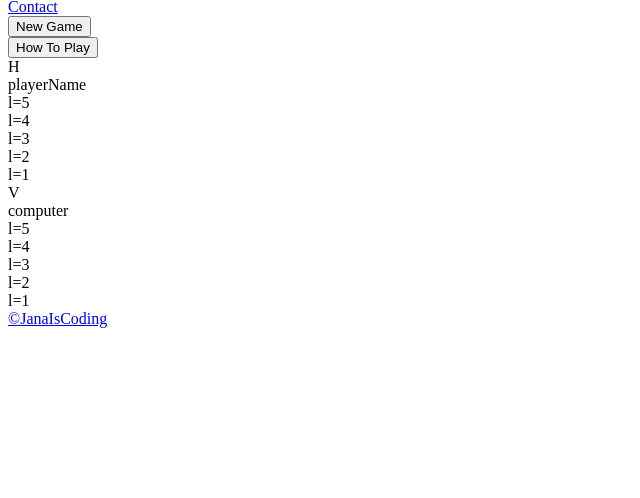
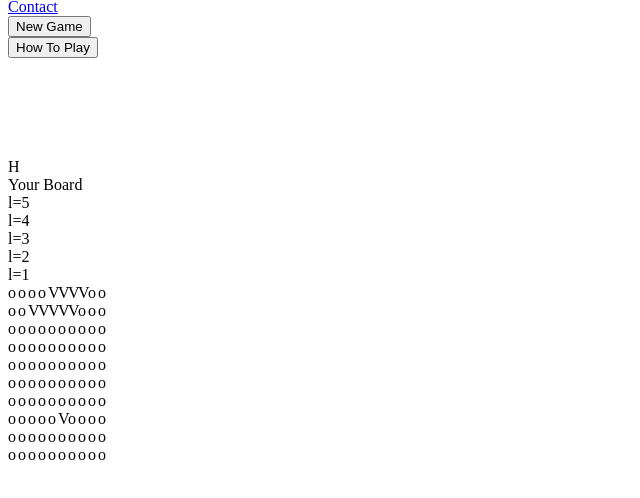
Before and after one commit to janaiscoding/battleship, a website built with webpack: page dist/index.html in a window 1280 px wide. Shown: the part 28-526 px from the top of the page, without its empty margins (0-640 px from the left). Built offline with nearby package versions, Linux system fonts and the light colour scheme; some icons are missing.

Commit message:
Fix TypeError in placeShip in gameboard class

```diff
--- a/package.json
+++ b/package.json
@@ -3,7 +3,6 @@
   "version": "1.0.0",
   "description": "",
   "main": "index.js",
-  "type": "module",
   "scripts": {
     "test": "jest",
     "build": "webpack"
@@ -13,7 +12,9 @@
   "license": "ISC",
   "devDependencies": {
     "@babel/preset-env": "^7.20.2",
+    "css-loader": "^6.7.3",
     "jest": "^29.5.0",
+    "style-loader": "^3.3.2",
     "webpack": "^5.76.2",
     "webpack-cli": "^5.0.1"
   }
--- a/src/factories/gamboard.js
+++ b/src/factories/gamboard.js
@@ -41,17 +41,19 @@ export default class Gameboard {
     return board;
   }
   placeShip(l, x, y, d) {
+    console.log(`l+x:`, l+x)
+    console.log(`l+y:`, l+y)
     if (d === "V") {
       let columnValid = true;
       for (let i = x; i < x + l; i++) {
-        if (this.board[i][y] !== "o") {
+        if (this.board[i][y] !== "o" || x + l > 10) {
           columnValid = false;
           break;
         }
       }
       if (columnValid) {
         if (l === 5 && this.shipsArray[0].coordPairs.length === 0) {
-          while (l !== 0 && x + l < 11 && y + l < 11) {
+          while (l !== 0) {
             this.shipsArray[0].coordPairs.push({ x, y });
             this.board[x][y] = "V";
             x++;
@@ -60,7 +62,7 @@ export default class Gameboard {
           return this.board;
         }
         if (l === 4 && this.shipsArray[1].coordPairs.length === 0) {
-          while (l !== 0 && x + l < 11 && y + l < 11) {
+          while (l !== 0) {
             this.shipsArray[1].coordPairs.push({ x, y });
             this.board[x][y] = "V";
             x++;
@@ -69,7 +71,7 @@ export default class Gameboard {
           return this.board;
         }
         if (l === 3 && this.shipsArray[2].coordPairs.length === 0) {
-          while (l !== 0 && x + l < 11 && y + l < 11) {
+          while (l !== 0) {
             this.shipsArray[2].coordPairs.push({ x, y });
             this.board[x][y] = "V";
             x++;
@@ -78,7 +80,7 @@ export default class Gameboard {
           return this.board;
         }
         if (l === 2 && this.shipsArray[3].coordPairs.length === 0) {
-          while (l !== 0 && x + l < 11 && y + l < 11) {
+          while (l !== 0) {
             this.shipsArray[3].coordPairs.push({ x, y });
             this.board[x][y] = "V";
             x++;
@@ -87,7 +89,7 @@ export default class Gameboard {
           return this.board;
         }
         if (l === 1 && this.shipsArray[4].coordPairs.length === 0) {
-          while (l !== 0 && x + l < 11 && y + l < 11) {
+          while (l !== 0) {
             this.shipsArray[4].coordPairs.push({ x, y });
             this.board[x][y] = "V";
             x++;
@@ -99,14 +101,14 @@ export default class Gameboard {
     } else if (d === "H") {
       let rowValid = true;
       for (let j = y; j < y + l; j++) {
-        if (this.board[x][j] !== "o") {
+        if (this.board[x][j] !== "o" || y + l < 10) {
           rowValid = false;
           break;
         }
       }
       if (rowValid) {
         if (l === 5 && this.shipsArray[0].coordPairs.length === 0) {
-          while (l !== 0 && x + l < 11 && y + l < 11) {
+          while (l !== 0) {
             this.shipsArray[0].coordPairs.push({ x, y });
             this.board[x][y] = "H";
             y++;
@@ -115,7 +117,7 @@ export default class Gameboard {
           return this.board;
         }
         if (l === 4 && this.shipsArray[1].coordPairs.length === 0) {
-          while (l !== 0 && x + l < 11 && y + l < 11) {
+          while (l !== 0) {
             this.shipsArray[1].coordPairs.push({ x, y });
             this.board[x][y] = "H";
             y++;
@@ -124,7 +126,7 @@ export default class Gameboard {
           return this.board;
         }
         if (l === 3 && this.shipsArray[2].coordPairs.length === 0) {
-          while (l !== 0 && x + l < 11 && y + l < 11) {
+          while (l !== 0) {
             this.shipsArray[2].coordPairs.push({ x, y });
             this.board[x][y] = "H";
             y++;
@@ -142,7 +144,7 @@ export default class Gameboard {
           return this.board;
         }
         if (l === 1 && this.shipsArray[4].coordPairs.length === 0) {
-          while (l !== 0 && x + l < 11 && y + l < 11) {
+          while (l !== 0) {
             this.shipsArray[4].coordPairs.push({ x, y });
             this.board[x][y] = "H";
             y++;
--- a/src/factories/player.js
+++ b/src/factories/player.js
@@ -19,8 +19,11 @@ export default class Player {
   getRandomNum() {
     return Math.floor(Math.random() * 10);
   }
-  placePlayerShip(l, x, y, d) {
-    this.playerBoard.placeShip(l, x, y, d);
+  getRandomDirection() {
+    return Math.random() < 0.5 ? "V" : "H";
+  }
+  placePlayerShip(newL, newX, newY, newD) {
+    this.playerBoard.placeShip(newL, newX, newY, newD);
   }
   shootEnemy(myTarget, myX, myY) {
     myTarget.playerBoard.receiveAttack(myX, myY);
--- a/src/index.js
+++ b/src/index.js
@@ -1,11 +1,66 @@
-import Gameboard from "./factories/gamboard";
-let testBoard = new Gameboard();
+//1. The game loop should set up a new game by creating Players and Gameboards.
+import "./style.css";
+import Player from "./factories/player";
 
-testBoard.placeShip(2, 1, 1, "H");
-// l5 = [0], l4 = [1],l3 = [2],l2 = [3],l1 = [4]
-testBoard.receiveAttack(1, 1);
-testBoard.receiveAttack(1, 2);
-console.log(testBoard);
-console.log("meows");
-console.log(testBoard.shipsArray[3].ship.sunk)
-testBoard.checkAllSunk()
+function game() {
+  //game players
+  // let player = new Player("player");
+  let computer = new Player("computer");
+  // place ships
+  placeShipsGame(computer);
+  // init boards
+  renderBoard(computer);
+  //new game
+  let newGame = document.querySelector(".new-game");
+  newGame.addEventListener("click", (e) => {
+    e.preventDefault();
+    console.log("works");
+    resetBoards(computer);
+  });
+}
+const placeShipsGame = (target) => {
+  if (target.name === "computer") {
+    let shipsArray = target.playerBoard.shipsArray;
+    shipsArray.forEach((eachShip) => {
+      console.log(eachShip);
+      let coordArrayLength = eachShip.coordPairs.length;
+      if (coordArrayLength === 0) {
+        let randomDirection = target.getRandomDirection()
+        let ranX = target.getRandomX();
+        let ranY = target.getRandomY();
+        let pushLength = eachShip.ship.length;
+        console.log(
+          `ship length: ${pushLength}, random X: ${ranX}, random Y: ${ranY}, random direction: ${randomDirection}`
+        );
+        target.placePlayerShip(pushLength, ranX, ranY, randomDirection);
+      }
+    });
+  }
+};
+const renderBoard = (target) => {
+  let targetArray = target.playerBoard.board; //select the correct board
+  let targetString = target.name;
+  const targetAppend = document.querySelector(`.${targetString}-array`);
+  targetArray.forEach((row) => {
+    const createdRow = document.createElement("div");
+    row.forEach((cell) => {
+      const createdCell = document.createElement("div");
+      createdCell.innerText = cell;
+      createdRow.appendChild(createdCell);
+    });
+    targetAppend.appendChild(createdRow);
+  });
+};
+
+const resetBoards = (target) => {
+  console.log("getshere");
+  let targetString = target.name;
+  const targetClear = document.querySelector(`.${targetString}-array`);
+};
+// For now just populate each Gameboard with predetermined coordinates.
+// You can implement a system for allowing players to place their ships later
+// You should display both the player’s boards and render them using information from the Gameboard class.
+// You need methods to render the gameboards and to take user input for attacking.
+// For attacks, let the user click on a coordinate in the enemy Gameboard
+
+game();
--- /dev/null
+++ b/src/style.css
@@ -0,0 +1,6 @@
+.player-array,
+.computer-array {
+  display: grid;
+  grid-template-columns: repeat(10, 10px);
+  grid-template-rows: repeat(10, 10px);
+}
```
Also changed, not shown: src/game/game.js (deleted, +0 -12 lines), dist/index.html, dist/main.js, 1 other file.
